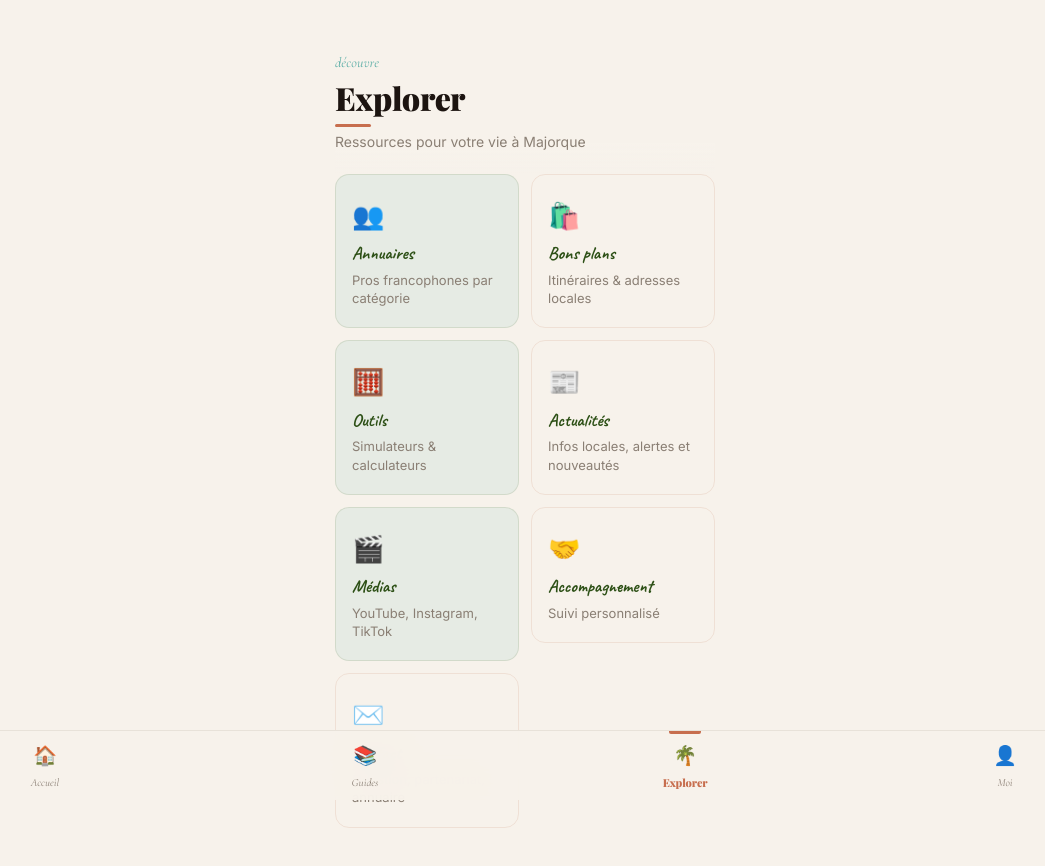
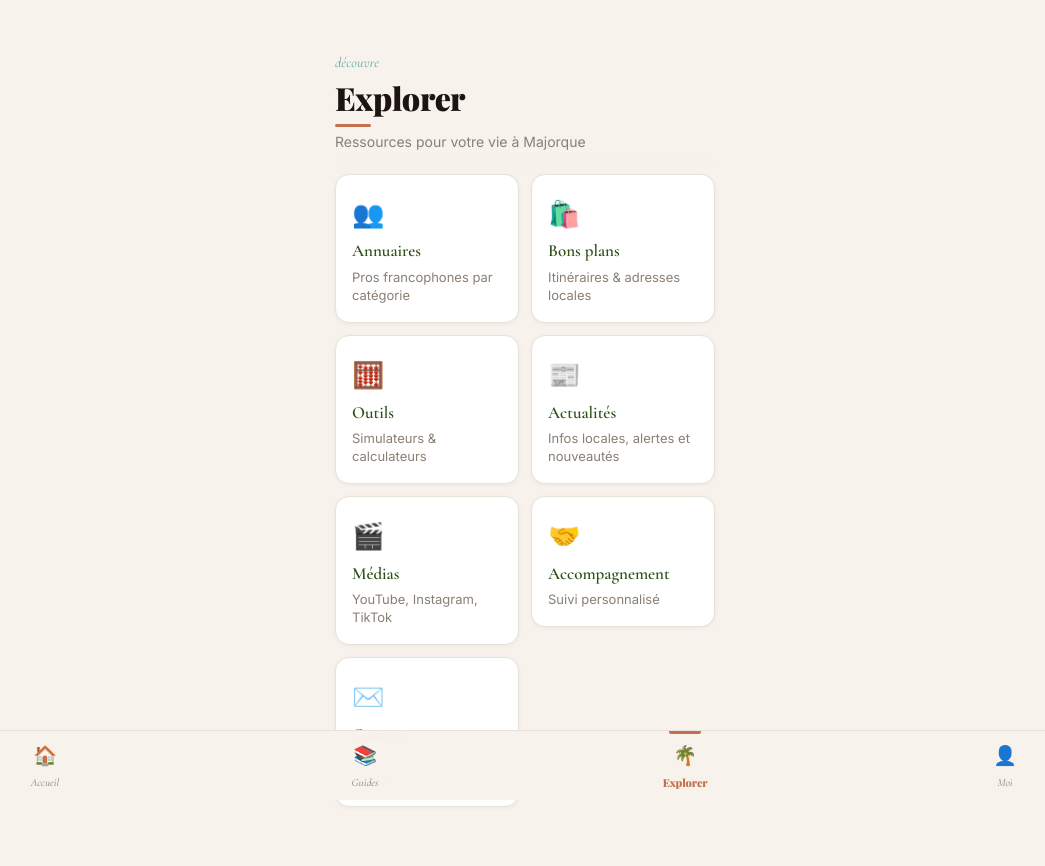
Before and after one commit to Vivreamajorque/vivre-a-majorque, a React (Vite) app: page /app/explorer in a window 1280 px wide. Shown: the top 866 px of the page, without its empty margins (115-1160 px from the left). Built offline with nearby package versions, Linux system fonts and the light colour scheme; sample sign-in values are in the browser's storage; a web font is replaced by a local one.

Commit message:
fix: Explorer — fond blanc, Cormorant var(--fs-lg), ombre identique aux autres cartes

```diff
--- a/src/pages/Explorer.jsx
+++ b/src/pages/Explorer.jsx
@@ -82,31 +82,35 @@ export default function Explorer() {
         {CARDS.map(card => {
           const inner = (
             <div style={{
-              background: card.bg,
+              background: 'var(--bg-card)',
               borderRadius: 'var(--radius)',
-              padding: '20px 16px',
-              border: `1px solid ${card.border}`,
+              padding: '18px 16px',
+              border: '1px solid var(--gris)',
+              boxShadow: '0 1px 4px rgba(0,0,0,0.05)',
               display: 'flex',
               flexDirection: 'column',
               gap: 6,
               position: 'relative',
               minHeight: 110,
-              opacity: card.coming ? 0.65 : 1,
+              opacity: card.coming ? 0.6 : 1,
             }}>
               {card.coming && (
                 <span style={{
                   position: 'absolute', top: 8, right: 8,
-                  fontSize: 12, background: 'rgba(0,0,0,0.08)',
+                  fontSize: 11, background: 'var(--gris)',
                   color: 'var(--texte-sec)', padding: '2px 7px',
                   borderRadius: 20, fontWeight: 700,
                 }}>{card.comingLabel || 'À venir'}</span>
               )}
               <span style={{ fontSize: 26 }}>{card.emoji}</span>
               <span style={{
-                fontFamily: 'var(--font-accent)', fontWeight: 700, fontSize: 18,
-                color: 'var(--foret)', fontWeight: 700, lineHeight: 1.25,
+                fontFamily: 'var(--font-titre)',
+                fontWeight: 600,
+                fontSize: 'var(--fs-lg)',
+                color: 'var(--foret)',
+                lineHeight: 1.25,
               }}>{card.title}</span>
-              <span style={{ fontSize: 13, color: 'var(--texte-sec)', lineHeight: 1.40 }}>
+              <span style={{ fontSize: 'var(--fs-sm)', color: 'var(--texte-sec)', lineHeight: 1.40 }}>
                 {card.desc}
               </span>
             </div>
```
